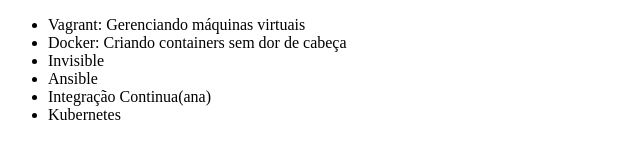
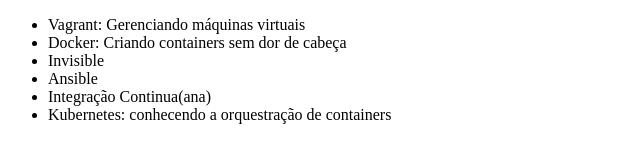
Before and after one commit to Renan-Vaz-Lopes/alura-giti, a plain HTML site: page index.html in a window 1280 px wide. Shown: the whole page, without its empty margins (0-640 px from the left). Drawn offline with Linux system fonts and the light colour scheme.

Commit message:
Alterando o nome do curso de Kubernetes

```diff
--- a/index.html
+++ b/index.html
@@ -11,7 +11,7 @@
         <li>Invisible</li>
         <li>Ansible</li>
         <li>Integração Continua(ana)</li>
-        <li>Kubernetes</li>
+        <li>Kubernetes: conhecendo a orquestração de containers</li>
      </ul>
 </body>
 </html>
```
